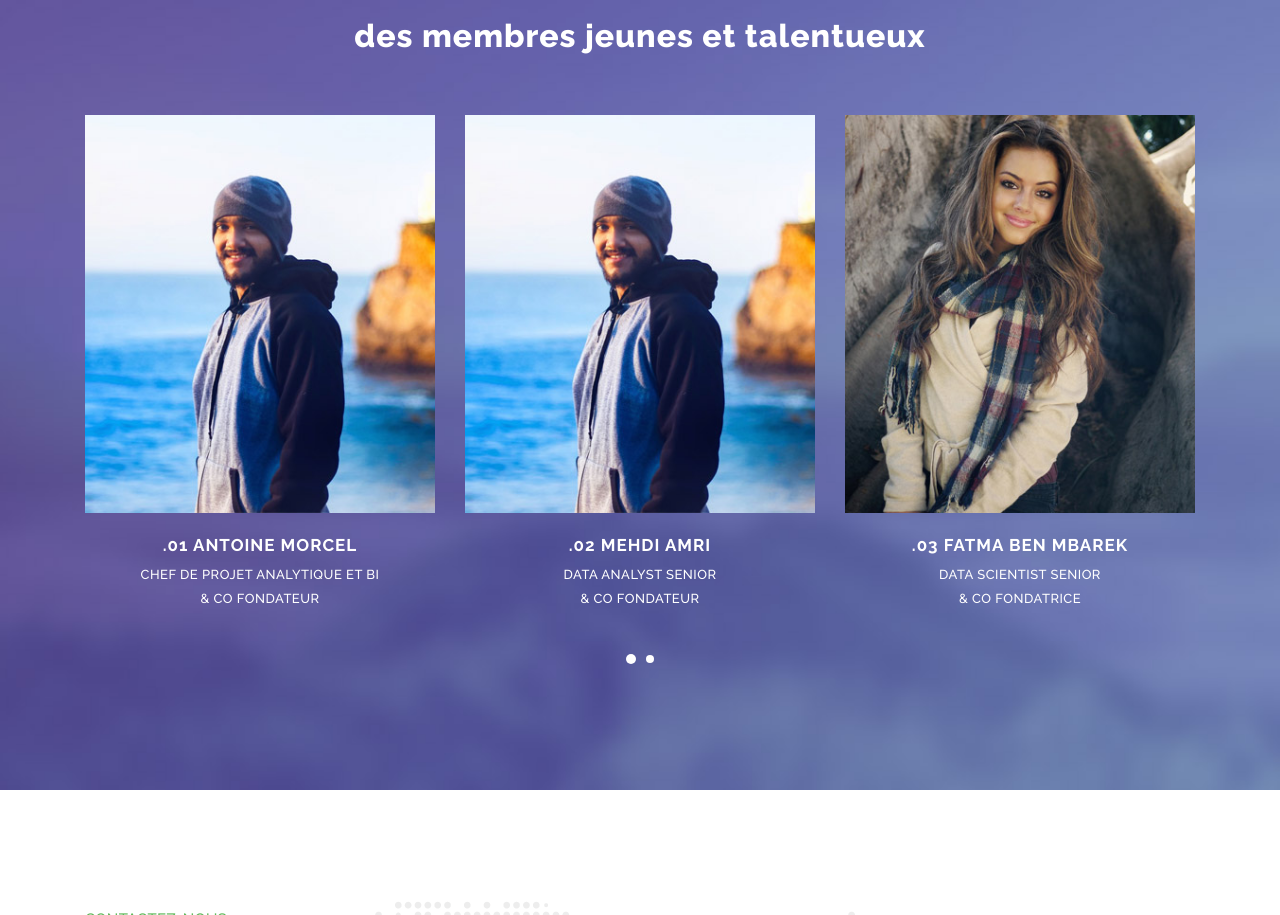
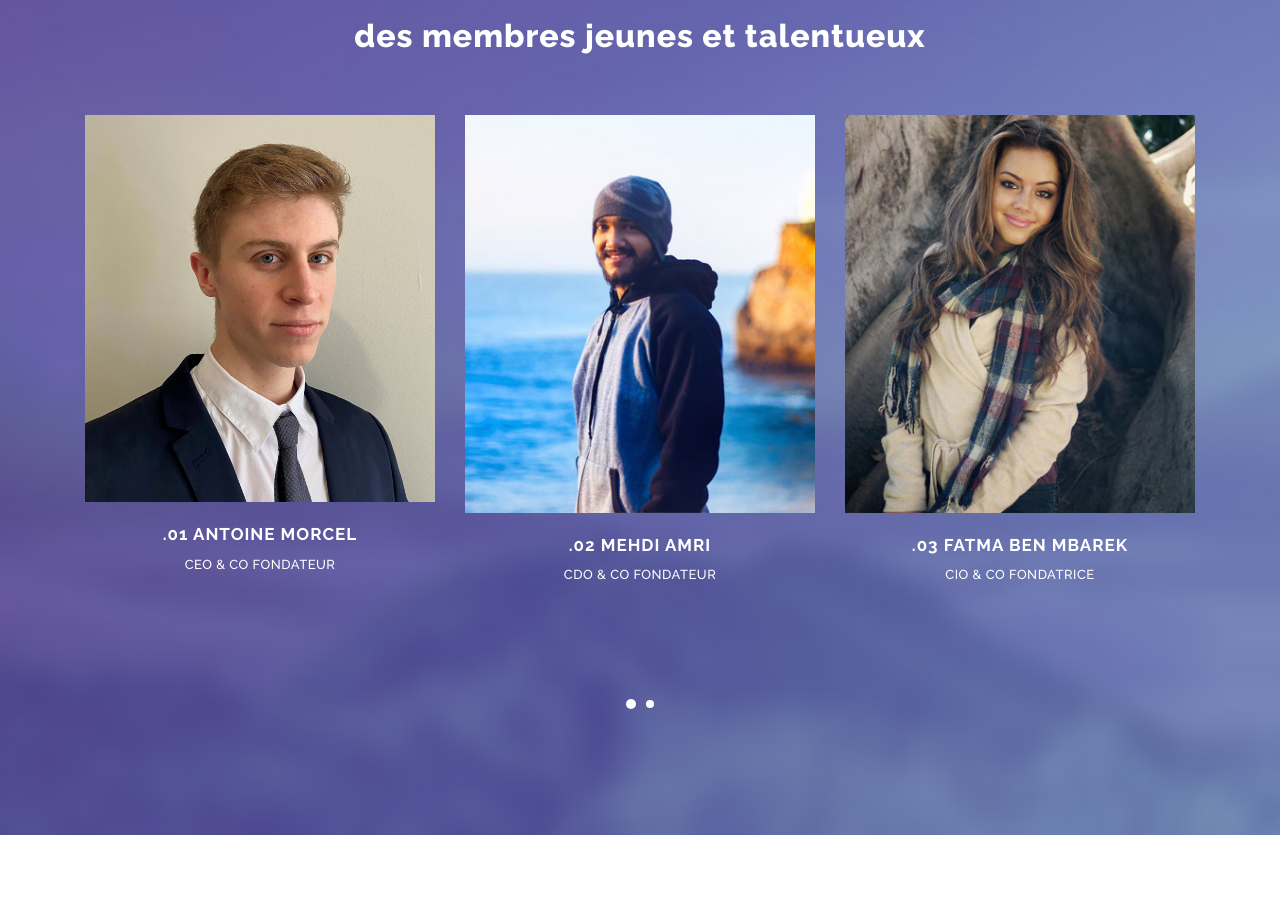
Before and after one commit to JetonTV/JetonTV.github.io, a plain HTML site: page index.html in a window 1280 px wide. Shown: the part 2627-3542 px from the top of the page. Drawn offline with Linux system fonts and the light colour scheme.

Commit message:
Add files via upload

```diff
--- a/index.html
+++ b/index.html
@@ -276,7 +276,7 @@
                     <div class="owl-carousel owl-theme">
                         <div class="item author-item">
                             <div class="member-thumb">
-                                <img src="assets/images/member-item-01.jpg" alt="">
+                                <img src="assets/images/antoine.jpg" alt="">
                                 <div class="hover-effect">
                                     <div class="hover-content">
                                         <ul>
@@ -289,7 +289,7 @@
                                 </div>
                             </div>
                             <h4>.01 Antoine Morcel</h4>
-                            <span>Chef de Projet Analytique et BI <br>& Co Fondateur</span>
+                            <span>CEO & Co Fondateur</span>
                         </div>
                         <div class="item author-item">
                             <div class="member-thumb">
@@ -306,7 +306,7 @@
                                 </div>
                             </div>
                             <h4>.02 Mehdi Amri</h4>
-                            <span>Data Analyst Senior <br>& Co Fondateur</span>
+                            <span>CDO & Co Fondateur</span>
                         </div>
                         <div class="item author-item">
                             <div class="member-thumb">
@@ -323,11 +323,11 @@
                                 </div>
                             </div>
                             <h4>.03 Fatma Ben Mbarek</h4>
-                            <span>Data Scientist Senior<br>& Co Fondatrice</span>
+                            <span>CIO & Co Fondatrice</span>
                         </div>
                         <div class="item author-item">
                             <div class="member-thumb">
-                                <img src="assets/images/member-item-01.jpg" alt="">
+                                <img src="assets/images/amine.png" alt="">
                                 <div class="hover-effect">
                                     <div class="hover-content">
                                         <ul>
@@ -340,7 +340,7 @@
                                 </div>
                             </div>
                             <h4>.04 Amine Zarrouki</h4>
-                            <span>Data Analyst/Visualist Senior<br>& Co Fondateur</span>
+                            <span>CTO & Co Fondateur</span>
                         </div>
                     </div>
                 </div>
```
Also changed, not shown: assets/images/amine.png (added), assets/images/antoine.jpg (added), package-lock.json (added).
